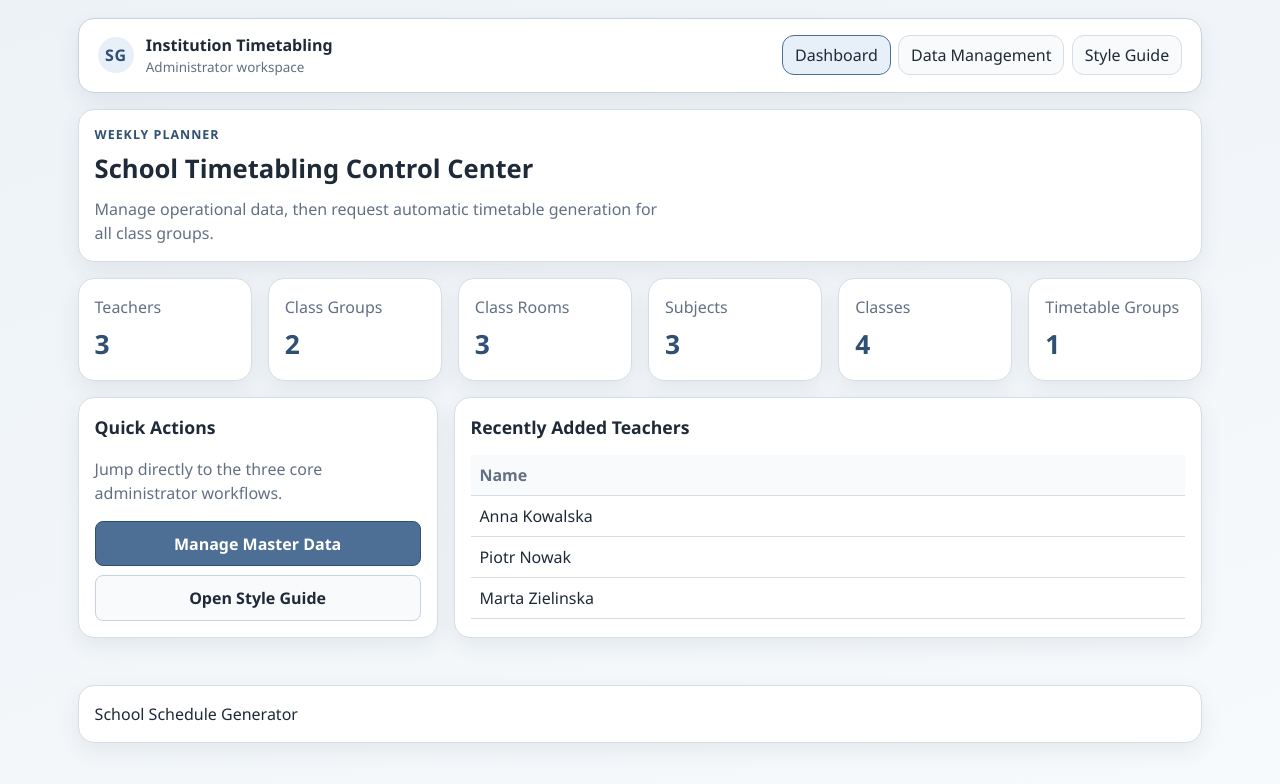
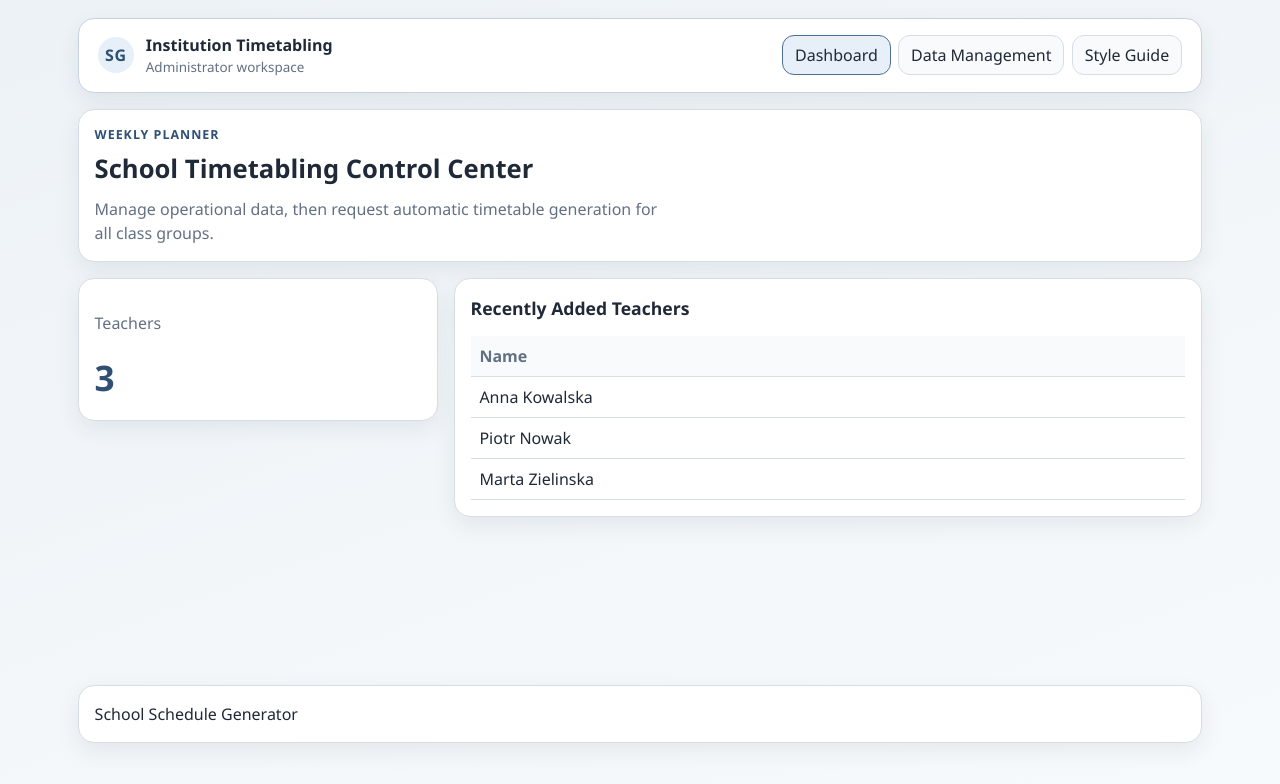
Before and after one commit to kamilklepusewicz/school-schedule-generator, a Vue app in the folder frontend/: page / in a window 1280 px wide. Shown: the top 784 px of the page. Built offline with nearby package versions, Linux system fonts and the light colour scheme.

Commit message:
feat(frontend): simplified Home page & unified teacher's object attributes: (name)->(first_name, last_name)

```diff
--- a/frontend/src/components/admin/EntityCrudPanel.vue
+++ b/frontend/src/components/admin/EntityCrudPanel.vue
@@ -1,5 +1,5 @@
 <script setup>
-import { computed, reactive, watch } from 'vue';
+import { computed, reactive, ref, watch } from 'vue';
 
 const props = defineProps({
   entityName: {
@@ -32,6 +32,9 @@ const emit = defineEmits(['create', 'update', 'delete']);
 
 const formState = reactive({});
 const mode = reactive({ type: 'create', id: null });
+const pageSizeOptions = [10, 20, 50];
+const selectedPageSize = ref(pageSizeOptions[0]);
+const displayedCount = ref(pageSizeOptions[0]);
 
 function getDefaultValue(field) {
   if (field.type === 'number') {
@@ -52,11 +55,34 @@ watch(
   () => props.entityName,
   () => {
     resetForm();
+    displayedCount.value = selectedPageSize.value;
   },
   { immediate: true }
 );
 
+watch(
+  () => props.rows.length,
+  () => {
+    if (displayedCount.value > props.rows.length) {
+      displayedCount.value = props.rows.length;
+    }
+  }
+);
+
 const hasRows = computed(() => props.rows.length > 0);
+const visibleRows = computed(() => props.rows.slice(0, displayedCount.value));
+const hasMoreRows = computed(() => displayedCount.value < props.rows.length);
+
+function onPageSizeChange() {
+  displayedCount.value = Math.min(selectedPageSize.value, props.rows.length);
+}
+
+function loadNextRows() {
+  displayedCount.value = Math.min(
+    displayedCount.value + selectedPageSize.value,
+    props.rows.length
+  );
+}
 
 function displayValue(row, field) {
   const raw = row[field.key];
@@ -164,11 +190,24 @@ function onDelete(rowId) {
     </article>
 
     <article class="card">
-      <h3 class="section-title">{{ title }} Table</h3>
+      <div class="table-header-row">
+        <h3 class="section-title">{{ title }} Table</h3>
+
+        <label class="field rows-per-page-control">
+          <span class="label-text">Rows per load</span>
+          <select v-model.number="selectedPageSize" class="control" @change="onPageSizeChange">
+            <option v-for="size in pageSizeOptions" :key="size" :value="size">{{ size }}</option>
+          </select>
+        </label>
+      </div>
 
       <p v-if="!hasRows" class="muted">No records yet. Add your first entry using the form.</p>
 
-      <div v-else class="table-wrap">
+      <p v-else class="muted table-status">
+        Showing {{ visibleRows.length }} of {{ rows.length }} records.
+      </p>
+
+      <div v-if="hasRows" class="table-wrap">
         <table class="table">
           <thead>
             <tr>
@@ -177,7 +216,7 @@ function onDelete(rowId) {
             </tr>
           </thead>
           <tbody>
-            <tr v-for="row in rows" :key="row.id">
+            <tr v-for="row in visibleRows" :key="row.id">
               <td v-for="field in fields" :key="field.key">{{ displayValue(row, field) }}</td>
               <td>
                 <div class="row-actions">
@@ -192,6 +231,12 @@ function onDelete(rowId) {
             </tr>
           </tbody>
         </table>
+      </div>
+
+      <div v-if="hasRows && hasMoreRows" class="table-footer-actions">
+        <button type="button" class="btn" :disabled="busy" @click="loadNextRows">
+          Load Next {{ selectedPageSize }}
+        </button>
       </div>
     </article>
   </section>
@@ -210,6 +255,31 @@ function onDelete(rowId) {
   gap: 0.6rem 1rem;
   align-items: flex-start;
   margin-bottom: 0.9rem;
+}
+
+.table-header-row {
+  display: flex;
+  align-items: flex-end;
+  justify-content: space-between;
+  gap: 0.75rem;
+  flex-wrap: wrap;
+}
+
+.table-header-row .section-title {
+  margin: 0;
+}
+
+.rows-per-page-control {
+  min-width: 140px;
+  margin: 0;
+}
+
+.table-status {
+  margin-top: 0.65rem;
+}
+
+.table-footer-actions {
+  margin-top: 0.75rem;
 }
 
 .panel-header .muted {
--- a/frontend/src/composables/useSchoolAdminData.js
+++ b/frontend/src/composables/useSchoolAdminData.js
@@ -1,4 +1,4 @@
-import { computed, reactive, ref } from 'vue';
+import { reactive, ref } from 'vue';
 import {
   createEntity,
   deleteEntity,
@@ -117,21 +117,11 @@ async function swapTimetableEntriesById(groupId, firstId, secondId) {
   }
 }
 
-const dashboardStats = computed(() => [
-  { key: 'teachers', label: 'Teachers', value: state.teachers.length },
-  { key: 'classGroups', label: 'Class Groups', value: state.classGroups.length },
-  { key: 'classRooms', label: 'Class Rooms', value: state.classRooms.length },
-  { key: 'subjects', label: 'Subjects', value: state.subjects.length },
-  { key: 'classes', label: 'Classes', value: state.classes.length },
-  { key: 'timetableGroups', label: 'Timetable Groups', value: state.timetableGroups.length }
-]);
-
 export function useSchoolAdminData() {
   return {
     state,
     isLoading,
     lastGenerationRequest,
-    dashboardStats,
     ensureLoaded,
     fetchEntity,
     fetchTimetableGroups,
--- a/frontend/src/services/schoolAdminRepository.js
+++ b/frontend/src/services/schoolAdminRepository.js
@@ -1,8 +1,8 @@
 const db = {
   teachers: [
-    { id: 'T-001', name: 'Anna Kowalska' },
-    { id: 'T-002', name: 'Piotr Nowak' },
-    { id: 'T-003', name: 'Marta Zielinska' }
+    { id: 'T-001', firstName: 'Anna', lastName: 'Kowalska' },
+    { id: 'T-002', firstName: 'Piotr', lastName: 'Nowak' },
+    { id: 'T-003', firstName: 'Marta', lastName: 'Zielinska' }
   ],
   classGroups: [
     { id: 'G-1A', name: 'Class 1A', no_students: 28 },
@@ -127,6 +127,10 @@ function displayName(entityName, id) {
   const entry = getById(entityName, id);
   if (!entry) {
     return '-';
+  }
+
+  if (entityName === 'teachers') {
+    return `${entry.firstName || ''} ${entry.lastName || ''}`.trim();
   }
 
   if (entityName === 'classRooms') {
--- a/frontend/src/views/AdminDataView.vue
+++ b/frontend/src/views/AdminDataView.vue
@@ -25,7 +25,10 @@ const entityDefinitions = computed(() => {
     teachers: {
       title: 'Teachers',
       description: 'Manage teaching staff available for classes.',
-      fields: [{ key: 'name', label: 'Name', type: 'text' }]
+      fields: [
+        { key: 'firstName', label: 'First Name', type: 'text' },
+        { key: 'lastName', label: 'Last Name', type: 'text' }
+      ]
     }
   };
 });
--- a/frontend/src/views/HomeView.vue
+++ b/frontend/src/views/HomeView.vue
@@ -3,13 +3,18 @@ import { computed, onMounted } from 'vue';
 import AppPageHeader from '../components/AppPageHeader.vue';
 import { useSchoolAdminData } from '../composables/useSchoolAdminData';
 
-const { state, dashboardStats, ensureLoaded } = useSchoolAdminData();
+const { state, ensureLoaded } = useSchoolAdminData();
 
 onMounted(async () => {
   await ensureLoaded();
 });
 
 const recentTeachers = computed(() => state.teachers.slice(0, 5));
+const teachersCount = computed(() => state.teachers.length);
+
+function teacherFullName(entry) {
+  return `${entry.firstName} ${entry.lastName}`.trim();
+}
 </script>
 
 <template>
@@ -19,22 +24,10 @@ const recentTeachers = computed(() => state.teachers.slice(0, 5));
       description="Manage operational data, then request automatic timetable generation for all class groups."
     />
 
-    <section class="stats-grid">
-      <article v-for="item in dashboardStats" :key="item.key" class="card stat-card">
-        <p class="muted">{{ item.label }}</p>
-        <p class="stat-value">{{ item.value }}</p>
-      </article>
-    </section>
-
     <section class="workspace-grid">
-      <article class="card quick-actions">
-        <h2 class="section-title">Quick Actions</h2>
-        <p class="muted">Jump directly to the three core administrator workflows.</p>
-
-        <div class="quick-actions__buttons">
-          <RouterLink to="/admin-data" class="btn btn-primary">Manage Master Data</RouterLink>
-          <RouterLink to="/style-guide" class="btn">Open Style Guide</RouterLink>
-        </div>
+      <article class="card teacher-count-tile">
+        <p class="muted">Teachers</p>
+        <p class="teacher-count-tile__value">{{ teachersCount }}</p>
       </article>
 
       <article class="card">
@@ -52,7 +45,7 @@ const recentTeachers = computed(() => state.teachers.slice(0, 5));
             </thead>
             <tbody>
               <tr v-for="entry in recentTeachers" :key="entry.id">
-                <td>{{ entry.name }}</td>
+                <td>{{ teacherFullName(entry) }}</td>
               </tr>
             </tbody>
           </table>
@@ -68,24 +61,9 @@ const recentTeachers = computed(() => state.teachers.slice(0, 5));
   gap: 1rem;
 }
 
-.stats-grid {
-  display: grid;
-  gap: 1rem;
-  grid-template-columns: repeat(6, minmax(0, 1fr));
-}
-
-.stat-card {
-  display: grid;
-  gap: 0.35rem;
-}
-
-.stat-card .muted {
+.teacher-count-tile__value {
   margin: 0;
-}
-
-.stat-value {
-  margin: 0;
-  font-size: 1.65rem;
+  font-size: 2.2rem;
   font-weight: 700;
   color: var(--color-accent-strong);
 }
@@ -96,23 +74,12 @@ const recentTeachers = computed(() => state.teachers.slice(0, 5));
   gap: 1rem;
 }
 
-.quick-actions {
+.teacher-count-tile {
   height: fit-content;
 }
 
-.quick-actions__buttons {
-  display: grid;
-  gap: 0.55rem;
-  margin-top: 0.85rem;
-}
-
 @media (max-width: 900px) {
-  .stats-grid {
-    grid-template-columns: repeat(3, minmax(0, 1fr));
-  }
-
-  .workspace-grid,
-  .quick-actions__buttons {
+  .workspace-grid {
     grid-template-columns: 1fr;
   }
 }
```
